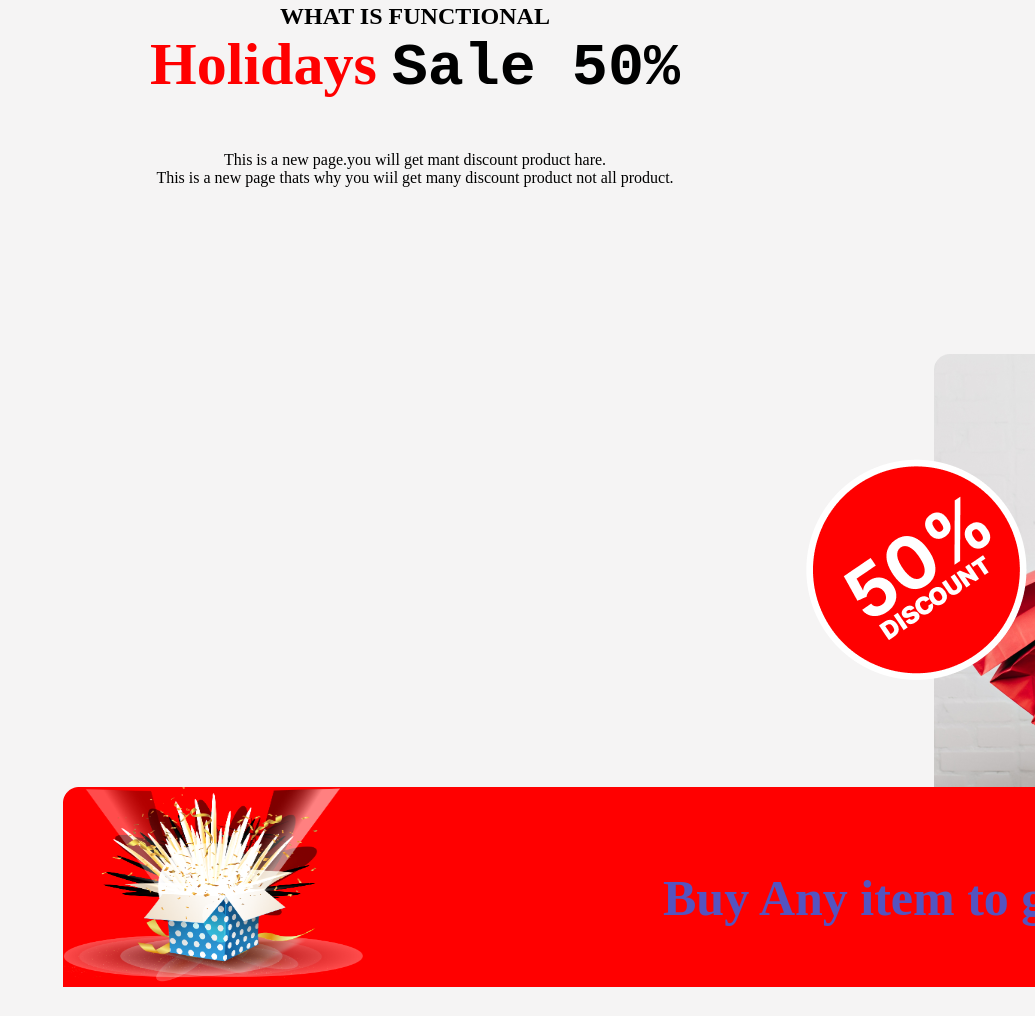
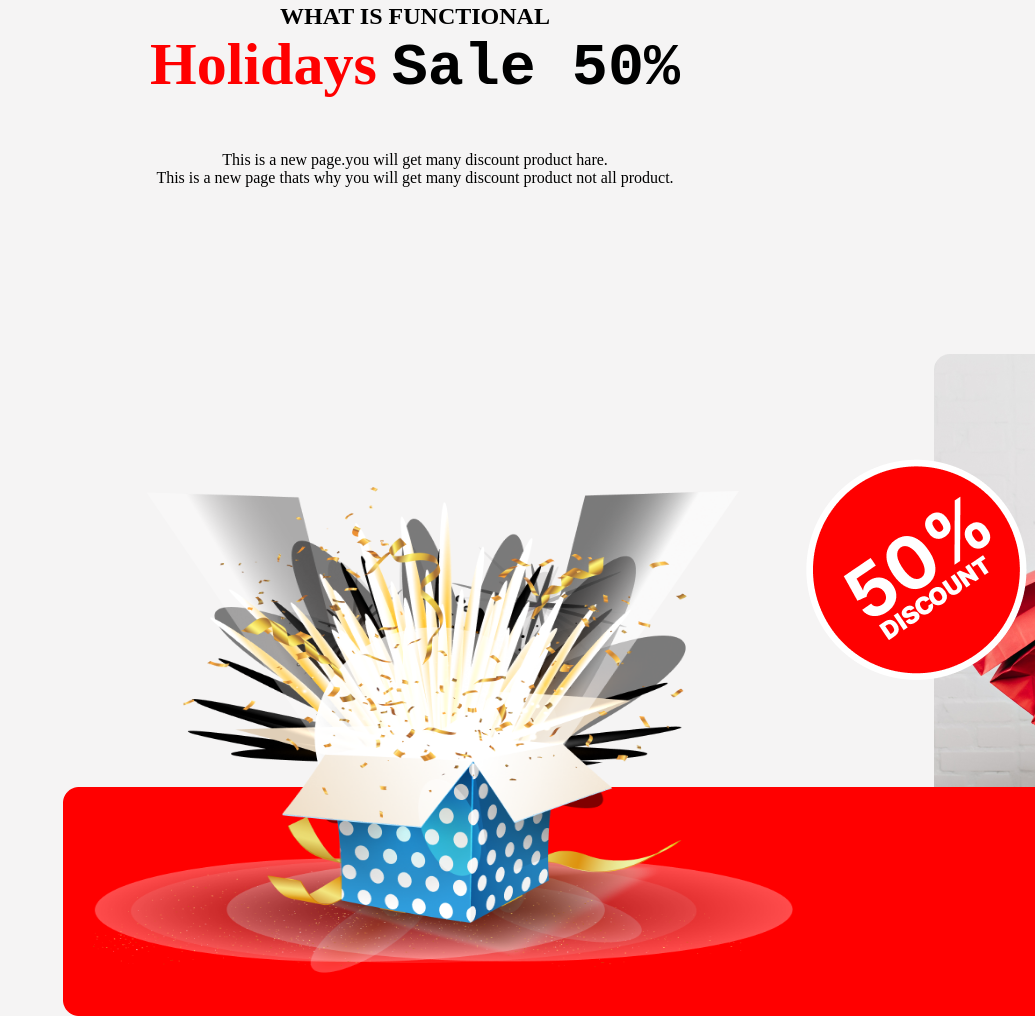
Before and after one commit to sayemhossin/Assignment-one, a plain HTML site: page index.html in a window 1280 px wide. Shown: the part 3401-4417 px from the top of the page, without its empty margins (245-1280 px from the left). Drawn offline with Linux system fonts and the light colour scheme.

Commit message:
fixed position problem

```diff
--- a/index.html
+++ b/index.html
@@ -107,9 +107,8 @@
 
             <h1 style="color: red; font-size: 60px;margin-top: 0%;" >Holidays <span style="color: black;font-family: monospace; ">Sale 50%</span> </h1>
 
-            <p style="">This is a new page.you will get mant discount product hare.<br> This is a new page thats why you wiil get many discount product not all product.</p>
+            <p style="">This is a new page.you will get many discount product hare.<br> This is a new page thats why you will get many discount product not all product.</p>
         </div>
-
 
 
         <div style="width: 1300px;
@@ -124,8 +123,8 @@
             <div style="background-image: url('Rectangle\ 2.png')
             ; background-repeat: no-repeat; display: flex;">
 
-                <img src="Group 75.png" alt="" style="height: 200px; width: 300px;">
-                <h1 style="padding: 40px 40px 10px 300px; font-size: 50px; text-align: center; color: rgb(84, 84, 192);">Buy Any item to get <span style="color: #eee6e6;">Reward</span> </h1>
+                <img src="Group 75.png" alt="" class="position">
+
 
             </div>
 
@@ -160,7 +159,7 @@
     <div class="last-main">
         <img src="Group 61.png" alt="image">
         <h1 style="font-size: 40px;">Subscribe Newsletter</h1>
-        <p style="margin: 10px 300px 80px 300px; max-width: 650px; ">To know  more avbout this page subscribe us.We will mail what you need from this page and uour opinion about this page.Do subscribe.Do more interesting things. </p>
+        <p style="margin: 10px 300px 80px 300px; max-width: 650px; ">To know  more about this page subscribe us.We will mail what you need from this page and your opinion about this page.Do subscribe.Do more interesting things. </p>
 
 
         <input style="width: 400px;
@@ -213,6 +212,5 @@ height: 700px; color: aliceblue; " >
 
 
 
-
 </body>
 </html>
--- a/style.css
+++ b/style.css
@@ -38,6 +38,12 @@ body{
    color: #ffff;
 
 }
+.position{position: relative;
+    top: -300px;
+    height: 500px; width: 700px;
+    padding-left: 30px;
+}
+
 .last-banner{
     background-color: #d3d0d0;
     width: 1300px;
```
